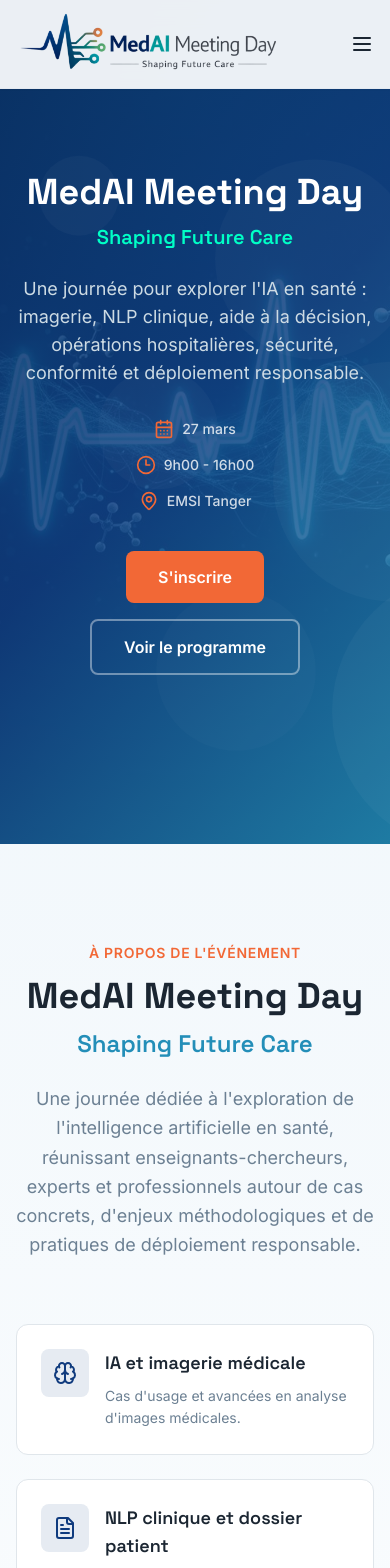
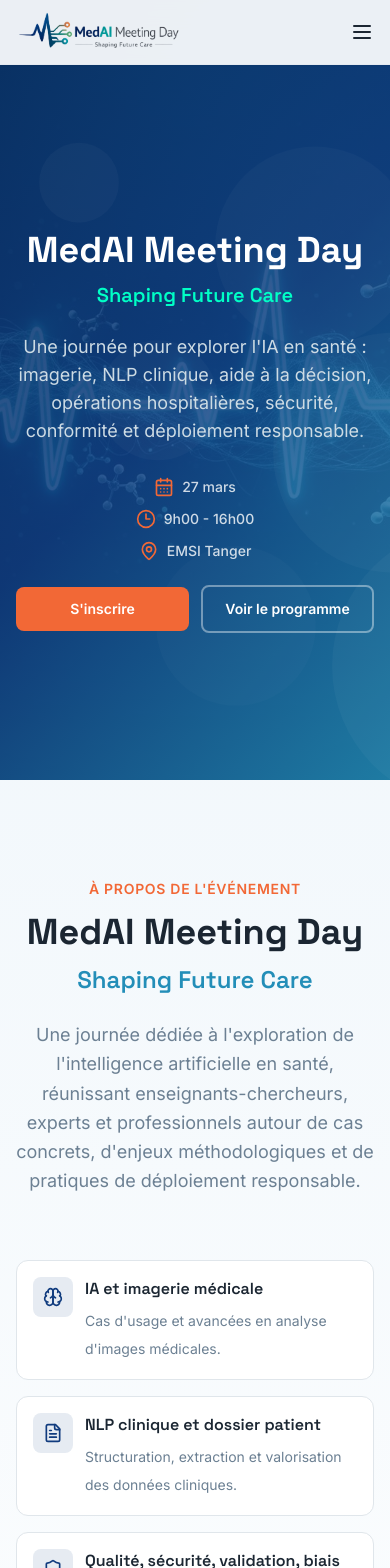
Before and after one commit to ajbalkhaoula/medai-meeting-day, a React (Vite) app: page / in a window 390 px wide. Shown: the top 1568 px of the page. Built offline with nearby package versions, Linux system fonts and the light colour scheme; the HTML template or start-up script is replaced by a standard one.

Commit message:
Fix navbar mobile + speakers + comité

```diff
--- a/src/components/AboutSection.tsx
+++ b/src/components/AboutSection.tsx
@@ -62,25 +62,25 @@ const AboutSection = () => {
           </p>
         </motion.div>
 
-        <div className="grid md:grid-cols-2 lg:grid-cols-3 gap-6">
+        <div className="grid md:grid-cols-2 lg:grid-cols-3 gap-4 md:gap-5">
           {themes.map((theme, index) => (
             <motion.div
               key={theme.title}
-              className="bg-card rounded-xl p-6 border border-border card-hover"
+              className="bg-card rounded-xl p-4 md:p-5 border border-border card-hover"
               initial={{ opacity: 0, y: 30 }}
               whileInView={{ opacity: 1, y: 0 }}
               viewport={{ once: true }}
               transition={{ duration: 0.5, delay: index * 0.08 }}
             >
-              <div className="flex items-start gap-4">
-                <div className="w-12 h-12 rounded-lg bg-primary/10 flex items-center justify-center shrink-0">
-                  <theme.icon className="w-6 h-6 text-primary" />
+              <div className="flex items-start gap-3 md:gap-4">
+                <div className="w-10 h-10 md:w-11 md:h-11 rounded-lg bg-primary/10 flex items-center justify-center shrink-0">
+                  <theme.icon className="w-5 h-5 text-primary" />
                 </div>
                 <div>
-                  <h3 className="font-display text-lg font-semibold text-foreground mb-2">
+                  <h3 className="font-display text-base md:text-lg font-semibold text-foreground mb-1.5 md:mb-2">
                     {theme.title}
                   </h3>
-                  <p className="text-muted-foreground text-sm leading-relaxed">
+                  <p className="text-muted-foreground text-sm leading-7 md:leading-relaxed">
                     {theme.description}
                   </p>
                 </div>
--- a/src/components/CommitteeSection.tsx
+++ b/src/components/CommitteeSection.tsx
@@ -33,25 +33,30 @@ const CommitteeSection = () => {
           </h2>
         </motion.div>
 
-        <div className="grid sm:grid-cols-2 lg:grid-cols-4 gap-6">
+        <div className="grid grid-cols-2 sm:grid-cols-3 md:grid-cols-4 lg:grid-cols-4 gap-6 max-w-4xl mx-auto">
           {committee.map((member, index) => (
             <motion.div
               key={member.name}
-              className="bg-card rounded-xl overflow-hidden border border-border card-hover"
+              className="flex flex-col items-center text-center group"
               initial={{ opacity: 0, y: 30 }}
               whileInView={{ opacity: 1, y: 0 }}
               viewport={{ once: true }}
               transition={{ duration: 0.45, delay: index * 0.05 }}
             >
-              <img
-                src={member.image}
-                alt={member.name}
-                className="w-full h-56 object-cover"
-                loading="lazy"
-              />
-              <div className="p-4">
-                <h3 className="font-semibold text-foreground text-sm">{member.name}</h3>
+              {/* Photo circulaire compacte */}
+              <div className="w-24 h-24 md:w-28 md:h-28 rounded-full overflow-hidden border-2 border-white shadow-md group-hover:border-sky-400 group-hover:shadow-sky-100 transition-all duration-300 mb-3">
+                <img
+                  src={member.image}
+                  alt={member.name}
+                  className="w-full h-full object-cover object-top"
+                  loading="lazy"
+                />
               </div>
+
+              {/* Nom */}
+              <h3 className="text-sm font-semibold text-foreground leading-tight">
+                {member.name}
+              </h3>
             </motion.div>
           ))}
         </div>
--- a/src/components/HeroSection.tsx
+++ b/src/components/HeroSection.tsx
@@ -3,8 +3,24 @@ import { CalendarDays, Clock3, MapPin } from "lucide-react";
 import heroBg from "@/assets/hero-bg.jpg";
 
 const HeroSection = () => {
+  const scrollToSection = (href: string) => {
+    const targetId = href.replace("#", "");
+    const target = document.getElementById(targetId);
+    if (!target) return;
+
+    const isDesktop = window.innerWidth >= 768;
+    const navHeight = isDesktop ? 80 : 64;
+    const sectionOffset = isDesktop ? 72 : 56;
+    const top = window.scrollY + target.getBoundingClientRect().top - navHeight + sectionOffset;
+
+    window.scrollTo({
+      top: Math.max(0, top),
+      behavior: "smooth",
+    });
+  };
+
   return (
-    <section className="relative min-h-screen flex items-center justify-center overflow-hidden">
+    <section className="relative flex items-center justify-center overflow-hidden pt-20 md:pt-0 min-h-[calc(100svh-4rem)] md:min-h-screen">
       <div className="absolute inset-0">
         <img
           src={heroBg}
@@ -69,7 +85,7 @@ const HeroSection = () => {
         </motion.p>
 
         <motion.div
-          className="flex flex-col sm:flex-row items-center justify-center gap-4 mb-10"
+          className="flex flex-col sm:flex-row items-center justify-center gap-3 sm:gap-4 mb-6 sm:mb-10"
           initial={{ opacity: 0, y: 30 }}
           animate={{ opacity: 1, y: 0 }}
           transition={{ duration: 0.8, delay: 0.45 }}
@@ -91,15 +107,29 @@ const HeroSection = () => {
         </motion.div>
 
         <motion.div
-          className="flex flex-col sm:flex-row items-center justify-center gap-4"
+          className="grid grid-cols-2 sm:flex items-center justify-center gap-3 sm:gap-4 w-full max-w-md mx-auto"
           initial={{ opacity: 0, y: 30 }}
           animate={{ opacity: 1, y: 0 }}
           transition={{ duration: 0.8, delay: 0.6 }}
         >
-          <a href="#register" className="btn-accent px-8 py-3.5 text-base">
+          <a
+            href="#register"
+            className="btn-accent px-4 sm:px-8 py-3 sm:py-3.5 text-sm sm:text-base text-center"
+            onClick={(e) => {
+              e.preventDefault();
+              scrollToSection("#register");
+            }}
+          >
             S'inscrire
           </a>
-          <a href="#about" className="btn-outline-hero px-8 py-3.5 text-base">
+          <a
+            href="#agenda"
+            className="btn-outline-hero px-4 sm:px-8 py-3 sm:py-3.5 text-sm sm:text-base text-center"
+            onClick={(e) => {
+              e.preventDefault();
+              scrollToSection("#agenda");
+            }}
+          >
             Voir le programme
           </a>
         </motion.div>
--- a/src/components/Navbar.tsx
+++ b/src/components/Navbar.tsx
@@ -19,9 +19,9 @@ const Navbar = () => {
     const target = document.getElementById(targetId);
     if (!target) return;
 
-    const nav = document.querySelector("nav");
-    const navHeight = nav ? nav.getBoundingClientRect().height : 92;
-    const sectionOffset = 64;
+    const isDesktop = window.innerWidth >= 768;
+    const navHeight = isDesktop ? 80 : 64;
+    const sectionOffset = isDesktop ? 72 : 56;
     const top = window.scrollY + target.getBoundingClientRect().top - navHeight + sectionOffset;
 
     window.scrollTo({
@@ -32,22 +32,22 @@ const Navbar = () => {
 
   return (
     <nav className="fixed top-0 left-0 right-0 z-50 bg-slate-50/95 backdrop-blur-md shadow-sm border-b border-slate-200/70 transition-all duration-300">
-      <div className="container mx-auto flex items-center justify-between py-3 px-4 lg:px-8">
+      <div className="container mx-auto flex h-16 md:h-20 items-center justify-between px-4 lg:px-8">
         <a href="#" className="inline-flex items-center">
           <img
             src="/medai-logo.png"
             alt="MedAI Meeting Day"
-            className="h-16 w-auto md:h-20 object-contain"
+            className="h-10 sm:h-12 md:h-14 lg:h-16 xl:h-20 w-auto object-contain"
             loading="eager"
           />
         </a>
 
-        <div className="hidden md:flex items-center gap-8">
+        <div className="hidden md:flex items-center gap-4 lg:gap-6 xl:gap-8">
           {navItems.map((item) => (
             <a
               key={item.label}
               href={item.href}
-              className="text-sm font-medium text-slate-700 transition-colors hover:text-accent"
+              className="text-sm lg:text-base font-medium text-slate-700 transition-colors hover:text-accent whitespace-nowrap shrink-0"
               onClick={(e) => {
                 e.preventDefault();
                 scrollToSection(item.href);
@@ -56,13 +56,17 @@ const Navbar = () => {
               {item.label}
             </a>
           ))}
-          <a href="#register" className="btn-accent px-5 py-2.5 text-sm inline-block">
+          <a
+            href="#register"
+            className="btn-accent px-4 lg:px-5 py-2.5 text-sm inline-block whitespace-nowrap shrink-0"
+          >
             S'inscrire
           </a>
         </div>
 
         <button
-          className="md:hidden"
+          type="button"
+          className="md:hidden p-2 -mr-2"
           onClick={() => setMobileOpen(!mobileOpen)}
           aria-label="Ouvrir ou fermer le menu"
         >
@@ -87,7 +91,7 @@ const Navbar = () => {
                   onClick={(e) => {
                     e.preventDefault();
                     setMobileOpen(false);
-                    scrollToSection(item.href);
+                    setTimeout(() => scrollToSection(item.href), 0);
                   }}
                 >
                   {item.label}
@@ -96,7 +100,11 @@ const Navbar = () => {
               <a
                 href="#register"
                 className="btn-accent px-5 py-2.5 text-sm text-center mt-2"
-                onClick={() => setMobileOpen(false)}
+                onClick={(e) => {
+                  e.preventDefault();
+                  setMobileOpen(false);
+                  setTimeout(() => scrollToSection("#register"), 0);
+                }}
               >
                 S'inscrire
               </a>
--- a/src/components/SponsorsSection.tsx
+++ b/src/components/SponsorsSection.tsx
@@ -6,9 +6,10 @@ const partners = [
   { name: "Équipe Ingénierie des Données et des Systèmes", logo: "/partners/IDS.png" },
   { name: "École Nationale des Sciences Appliquées de Tanger", logo: "/partners/ENSAT.png" },
   { name: "Université Abdelmalek Essaâdi", logo: "/partners/UAE.png" },
+  { name: "Université Hassan II de Casablanca", logo: "/partners/UH2C.png" },
   { name: "Faculté de Médecine et de Pharmacie de Casablanca", logo: "/partners/FMPC.png" },
   { name: "Faculté des Sciences Aïn Chock", logo: "/partners/FSAC.jpg" },
-  { name: "Université Hassan II de Casablanca", logo: "/partners/UH2C.png" },
+
 ];
 
 const SponsorsSection = () => {
```
Also changed, not shown: src/components/SpeakersSection.tsx (+10 -9 lines).
